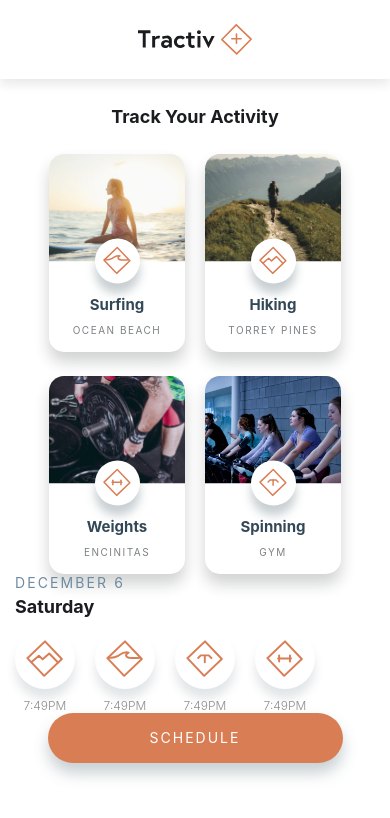
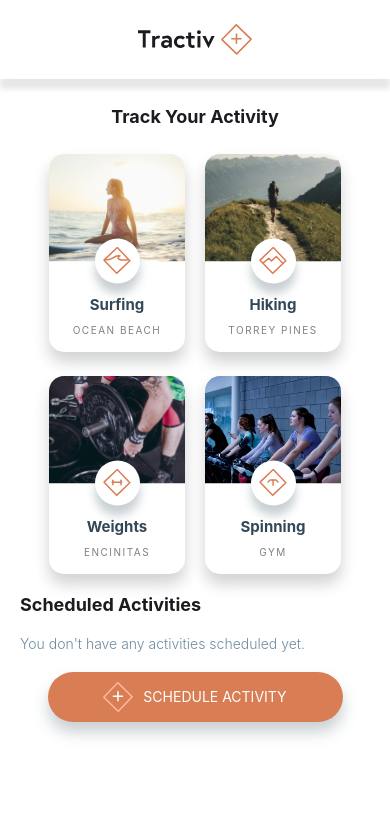
Before and after one commit to Quadrition/Tractiv, a React Native app: screen / in a window 390 px wide. Shown: the top 818 px of the page. Built offline with nearby package versions, Linux system fonts and the light colour scheme.

Commit message:
feat: aded logic to scheduled activities

```diff
--- a/src/common_components/button/index.tsx
+++ b/src/common_components/button/index.tsx
@@ -1,10 +1,12 @@
-import { Pressable, Text } from "react-native";
+import { ReactNode } from "react";
+import { Pressable, Text, View } from "react-native";
 
 interface Props {
   text: string;
+  icon?: ReactNode;
 }
 
-const PrimaryButton = ({ text }: Props) => {
+const PrimaryButton = ({ text, icon }: Props) => {
   return (
     <Pressable
       style={{
@@ -22,17 +24,28 @@ const PrimaryButton = ({ text }: Props) => {
         justifyContent: "center",
       }}
     >
+      <View
+        style={{
+          display: "flex",
+          flexDirection: "row",
+          justifyContent: "center",
+          alignItems: "center",
+          gap: 10,
+        }}
+      >
+        {icon && icon}
         <Text
           style={{
+            // TODO: Add spacing
             fontSize: 14,
             color: "white",
-          letterSpacing: 2,
             textAlign: "center",
             textTransform: "uppercase",
           }}
         >
           {text}
         </Text>
+      </View>
     </Pressable>
   );
 };
--- a/src/features/activities/components/scheduled-activities/index.tsx
+++ b/src/features/activities/components/scheduled-activities/index.tsx
@@ -1,11 +1,54 @@
+import { View, Text } from "react-native";
 import { GroupedActivities } from "./types";
+import DailyActivities from "../daily-activities";
+import moment from "moment";
 
 interface Props {
   groupedActivities: GroupedActivities;
 }
 
 const ScheduledActivities = ({ groupedActivities }: Props) => {
-  return Object.keys(groupedActivities).map((date) => {});
+  const sortedDates = Object.keys(groupedActivities).sort(
+    (a, b) => new Date(a).getTime() - new Date(b).getTime()
+  );
+
+  return (
+    <View style={{ display: "flex", gap: 20 }}>
+      <Text
+        style={{
+          marginLeft: 20,
+          fontWeight: "bold",
+          fontSize: 18,
+          letterSpacing: 0,
+          color: "#1B1C20",
+        }}
+      >
+        Scheduled Activities
+      </Text>
+      {sortedDates.length === 0 ? (
+        <Text
+          style={{
+            marginLeft: 20,
+            fontWeight: "300",
+            fontSize: 14,
+            letterSpacing: 0,
+            color: "#6E8CA0",
+          }}
+        >
+          You don't have any activities scheduled yet.
+        </Text>
+      ) : (
+        sortedDates.map((date) => {
+          return (
+            <DailyActivities
+              date={moment(date)}
+              activities={groupedActivities[date]}
+            />
+          );
+        })
+      )}
+    </View>
+  );
 };
 
 export default ScheduledActivities;
--- a/src/features/activities/containers/scheduled-activities/index.tsx
+++ b/src/features/activities/containers/scheduled-activities/index.tsx
@@ -0,0 +1,33 @@
+import { useEffect, useState } from "react";
+import ScheduledActivities from "../../components/scheduled-activities";
+import { Activity } from "../../domain/activity";
+import { GroupedActivities } from "../../components/scheduled-activities/types";
+import moment from "moment";
+
+interface Props {
+  activities: Activity[];
+}
+
+const ScheduledActivitiesContainer = ({ activities }: Props) => {
+  const [groupedActivities, setGroupedActivities] = useState<GroupedActivities>(
+    {}
+  );
+
+  useEffect(() => {
+    const groupedActivities = activities.reduce((acc, activity) => {
+      const date = moment(activity.date).format("YYYY-MM-DD");
+      if (acc[date]) {
+        acc[date].push(activity);
+      } else {
+        acc[date] = [activity];
+      }
+      return acc;
+    }, {} as GroupedActivities);
+
+    setGroupedActivities(groupedActivities);
+  }, [activities]);
+
+  return <ScheduledActivities groupedActivities={groupedActivities} />;
+};
+
+export default ScheduledActivitiesContainer;
--- a/src/icons/Icons.tsx
+++ b/src/icons/Icons.tsx
@@ -180,3 +180,22 @@ export const HikingIcon = (props: SvgProps) => {
     </Svg>
   );
 };
+
+export const PlusIcon = (props: SvgProps) => {
+  return (
+    <Svg width="30" height="30" viewBox="0 0 30 30" {...props}>
+      <G transform="translate(-774 -307)">
+        <Path
+          d="M29.777,14.244,15.358.257a.784.784,0,0,0-1.114,0L.257,14.677a.784.784,0,0,0,0,1.114l14.42,13.987a.922.922,0,0,0,.557.248.672.672,0,0,0,.557-.248l13.987-14.42a.922.922,0,0,0,.248-.557A.6.6,0,0,0,29.777,14.244ZM15.234,28.168,1.866,15.234,14.8,1.866,28.168,14.8Z"
+          transform="translate(773.975 306.975)"
+          fill="#FFB898"
+        />
+        <Path
+          d="M19.57,14.743V18.57H15.743a.753.753,0,0,0-.743.743.8.8,0,0,0,.743.743H19.57v3.765a.753.753,0,0,0,.743.743.8.8,0,0,0,.743-.743V20.055h3.765a.753.753,0,0,0,.743-.743.7.7,0,0,0-.681-.743H21.117V14.743A.753.753,0,0,0,20.374,14,.86.86,0,0,0,19.57,14.743Z"
+          transform="translate(768.649 302.03)"
+          fill="#FFF"
+        />
+      </G>
+    </Svg>
+  );
+};
--- a/src/pages/HomePage.tsx
+++ b/src/pages/HomePage.tsx
@@ -2,8 +2,9 @@ import { SafeAreaView, ScrollView, Text, View } from "react-native";
 import ActivityCard from "../features/activities/components/activity-card";
 import TractivLogo from "../icons/Logo";
 import moment from "moment";
-import DailyActivities from "../features/activities/components/daily-activities";
 import PrimaryButton from "../common_components/button";
+import ScheduledActivitiesContainer from "../features/activities/containers/scheduled-activities";
+import { PlusIcon } from "../icons/Icons";
 
 // TODO: Title should not have top shadow
 const HomePage = () => {
@@ -17,9 +18,9 @@ const HomePage = () => {
           alignItems: "center",
           backgroundColor: "#FFFFFF",
           shadowColor: "#1B1C20",
-          shadowOffset: { width: 0, height: 5 },
+          shadowOffset: { width: 0, height: 10 },
           shadowOpacity: 0.1,
-          shadowRadius: 10,
+          shadowRadius: 5,
           elevation: 10,
         }}
       >
@@ -29,6 +30,8 @@ const HomePage = () => {
         contentContainerStyle={{
           paddingBottom: 84,
           paddingTop: 20,
+          display: "flex",
+          gap: 20,
         }}
       >
         <Text
@@ -43,7 +46,7 @@ const HomePage = () => {
         >
           Track Your Activity
         </Text>
-        <View style={{ display: "flex", gap: 24, marginTop: 20 }}>
+        <View style={{ display: "flex", gap: 24 }}>
           <View
             style={{
               display: "flex",
@@ -67,20 +70,8 @@ const HomePage = () => {
             <ActivityCard activityType="spinning" />
           </View>
         </View>
-        <DailyActivities
-          date={moment()}
-          activities={[
-            { date: moment().toDate(), durationInMinutes: 30, type: "hiking" },
-            { date: moment().toDate(), durationInMinutes: 30, type: "surfing" },
-            {
-              date: moment().toDate(),
-              durationInMinutes: 30,
-              type: "spinning",
-            },
-            { date: moment().toDate(), durationInMinutes: 30, type: "weights" },
-          ]}
-        />
-        <PrimaryButton text="Schedule" />
+        <ScheduledActivitiesContainer activities={[]} />
+        <PrimaryButton text="Schedule Activity" icon={<PlusIcon />} />
       </ScrollView>
     </SafeAreaView>
   );
```
Lines whose indentation alone changed are shown as unchanged.
